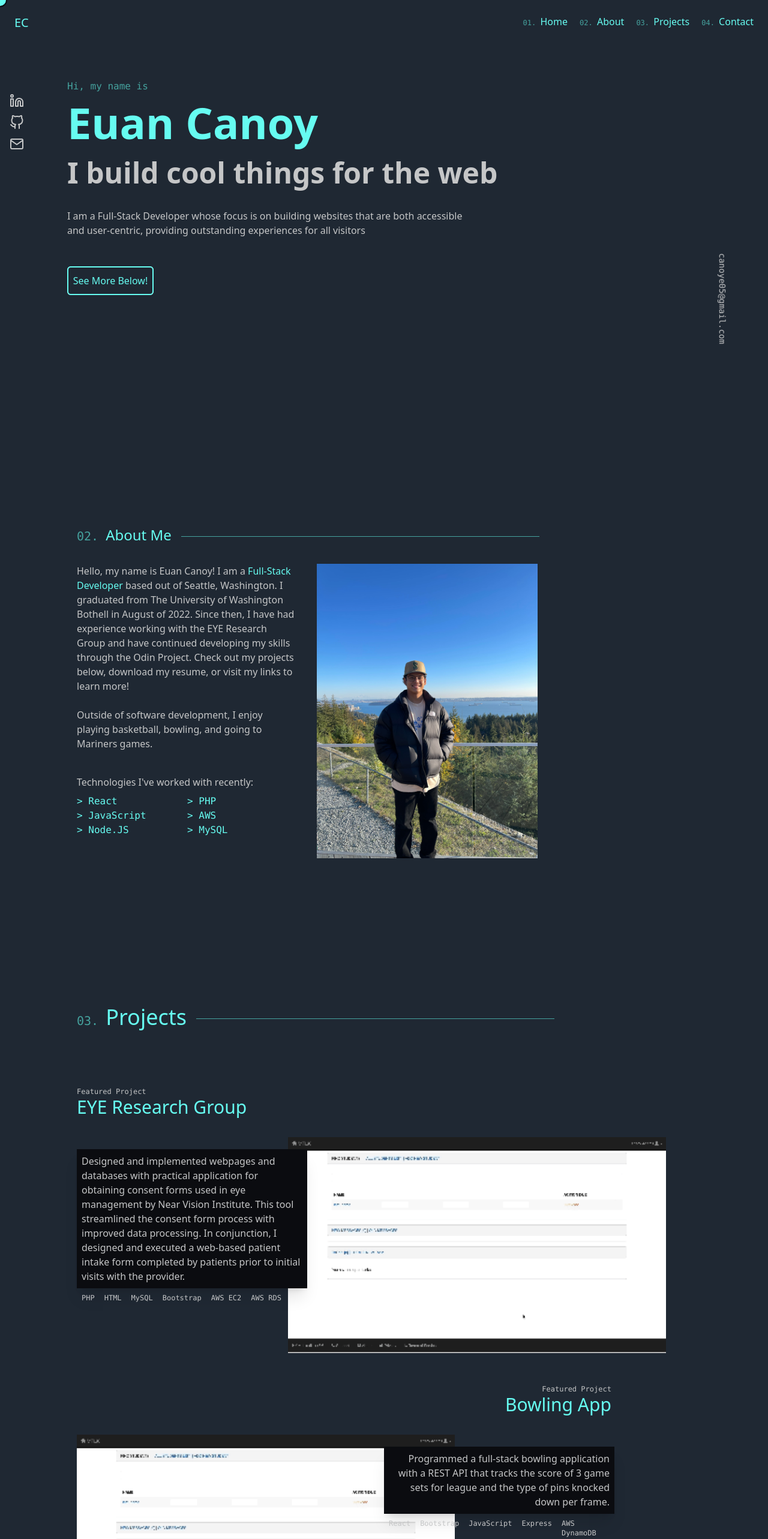
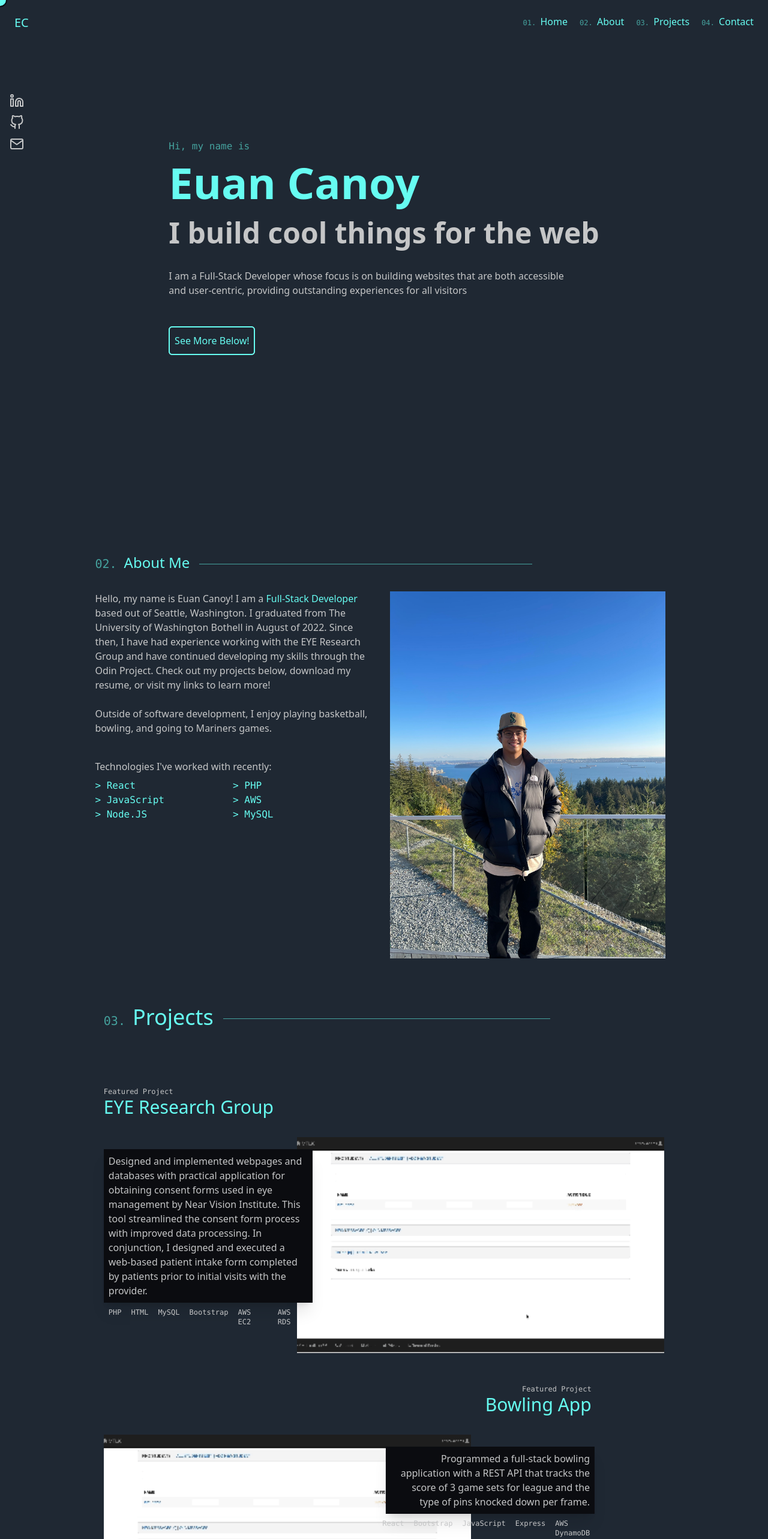
Before and after one commit to EuanProjects/portfolio-2.0, a React (Vite) app: page / in a window 1280 px wide. Shown: the top 2566 px of the page at 60% size. Built offline with nearby package versions, Linux system fonts and the light colour scheme.

Commit message:
centered all content

```diff
--- a/src/aboutme/aboutMe.jsx
+++ b/src/aboutme/aboutMe.jsx
@@ -1,8 +1,8 @@
 function AboutMe() {
     return (
         <>
-            <div className="h-screen mx-32">
-                <div className="flex items-center">
+            <div className="h-screen w-[99vw] flex flex-col justify-center items-center">
+                <div className="w-3/4 flex justify-left items-center">
                     <h2 className="text-2xl">
                         <span className="text-green text-xl font-mono">02. </span> About Me
                     </h2>
@@ -36,7 +36,6 @@ function AboutMe() {
                             </div>
                         </div>
                     </div>
-
                     <div className="relative">
                         <img src="/profile.JPG" alt="My Image" className="object-cover" />
                     </div>
--- a/src/hero/hero.jsx
+++ b/src/hero/hero.jsx
@@ -1,14 +1,9 @@
 import { GitHub, Linkedin, Mail } from 'react-feather';
 
 function Hero() {
-    // const iconStyle = {
-    //     transformOrigin: 'center',
-    //     transform: 'rotate(180deg)',
-    //     color: '#c5c6c7',
-    //     margin: '16px 0px'
-    // };
 
     return (
+        <>
             <div className="h-screen">
                 <div className="fixed left-0 top-36 mx-4 flex items-center origin-center rotate-90">
                     <div className="origin-center rotate-90">
@@ -23,7 +18,8 @@ function Hero() {
                         </a>
                     </div>
                 </div>
-            <div className="flex-auto py-14 px-14 mx-14">
+                <div className="grid place-items-center h-[75vh]">
+                    <div>
                         <p className="animate-slideinFast font-mono text-green">Hi, my name is</p>
                         <h1 className="animate-slideinRegular text-7xl py-3 font-bold">Euan Canoy</h1>
                         <h1 className="animate-slideinSlow text-5xl py-3 text-gray-light font-semibold">I build cool things for the web</h1>
@@ -41,15 +37,12 @@ function Hero() {
                                                     ease-in-out delay-150 my-6 z-10">
                                 <span>See More Below!</span>
                             </button>
-
                             <div className="bg-gray-light border-blue hover:border-gray-light w-36 h-12 z-0 my-6 absolute rounded-md"></div>
                         </a>
                     </div>
-            <a href="mailto:canoye05@gmail.com" className="font-mono fixed bottom-15 right-0 h-21
-                                                            origin-center rotate-90 text-gray-light text-sm
-                                                            hover:text-white hover:-translate-y-1 transition ease-in-out delay-150 my-3
-                                                            ">canoye05@gmail.com</a>
                 </div>
+            </div>
+        </>
     )
 }
 
--- a/src/home/home.jsx
+++ b/src/home/home.jsx
@@ -10,8 +10,8 @@ function Home() {
 
     return (
         <>
-            <Navbar/>
-            <Hero/>
+            <Navbar />
+            <Hero />
             <AboutMe />
             <ProjectsSection />
             <Contact />
--- a/src/index.css
+++ b/src/index.css
@@ -6,6 +6,7 @@
   html {
     background-color: #1F2833;
     color: #66fcf1;
+    overflow-x: hidden;
   }
 
 }
--- a/src/projectsSection/projectsSection.jsx
+++ b/src/projectsSection/projectsSection.jsx
@@ -5,7 +5,8 @@ function ProjectsSection() {
     const viewHeight = projectData.length * 50 + "vh";
     return (
         <>
-            <div className={`h-[${viewHeight}] mx-32 mb-48`}>
+            <div className={`h-[${viewHeight}] mb-48 flex justify-center`}>
+                <div className="w-[73vw]">
                     <div className="flex items-center">
                         <h2 className="text-4xl">
                             <span className="text-green text-xl font-mono">03. </span> Projects
@@ -22,8 +23,7 @@ function ProjectsSection() {
                             index={index}
                         />
                     ))}
-
-
+                </div>
             </div>
         </>
     );
--- a/tailwind.config.js
+++ b/tailwind.config.js
@@ -14,9 +14,9 @@ export default {
         },
       },
       animation: {
-        slideinExtraSlow: 'slidein 1.75s',
-        slideinSlow: 'slidein 1.5s',
-        slideinRegular: 'slidein 1.25s',
+        slideinExtraSlow: 'slidein 2s',
+        slideinSlow: 'slidein 1.75s',
+        slideinRegular: 'slidein 1.5s',
         slideinFast : 'slidein 1s',
       },
     },
```
Lines whose indentation alone changed are shown as unchanged.
